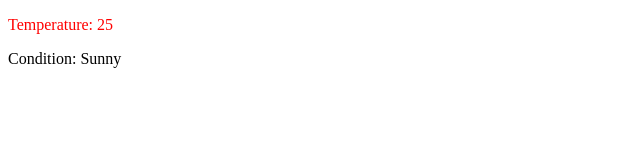
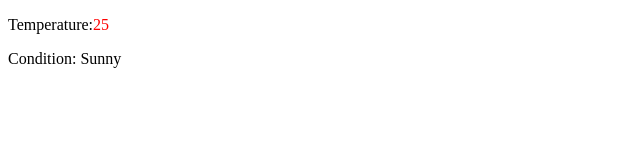
Before and after one commit to acciojob/conditional-weather-report-Kapil9711, a React app: page / in a window 1280 px wide. Shown: the top 160 px of the page, without its empty margins (0-640 px from the left). Built offline with nearby package versions, Linux system fonts and the light colour scheme.

Commit message:
corrected

```diff
--- a/src/components/WeatherDisplay.js
+++ b/src/components/WeatherDisplay.js
@@ -4,8 +4,11 @@ const WeatherDisplay = (props) => {
   const { temperature, conditions } = props;
   return (
     <div>
-      <p style={{ color: temperature > 20 ? "red" : "blue" }}>
-        Temperature: {temperature}
+      <p>
+        Temperature:
+        <span style={{ color: temperature > 20 ? "red" : "blue" }}>
+          {temperature}
+        </span>
       </p>
       <p>Condition: {conditions}</p>
     </div>
```
